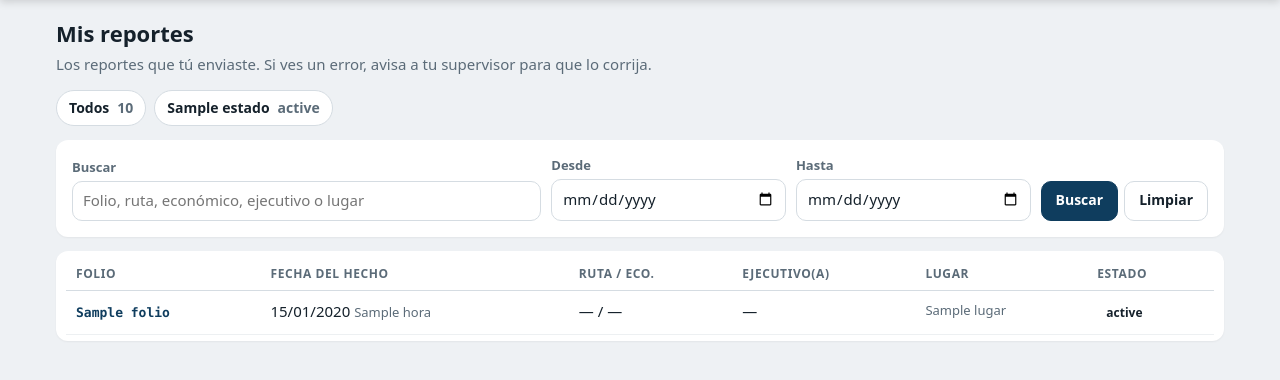
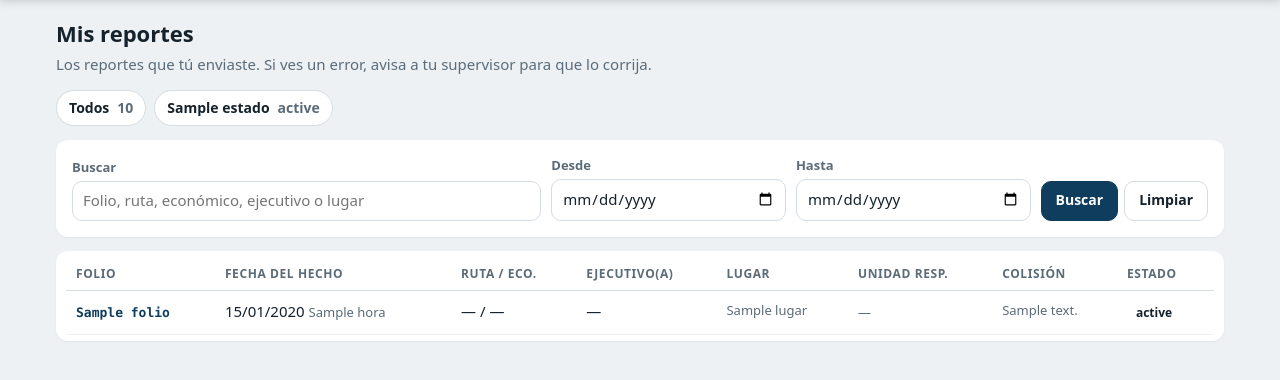
Before and after one commit to nahum0027/siniestros, a Django app: template siniestros/templates/siniestros/lista.html in a window 1280 px wide. Shown: the part 58-438 px from the top of the page. Run offline with Django 5.2, Linux system fonts and the light colour scheme; the template is opened without the code that fills it: most values are stand-ins (such as "Sample title", 1, 10 or a date in 2020).

Commit message:
Reportes: columnas unidad responsable y tipo de colisión

```diff
--- a/siniestros/templates/siniestros/lista.html
+++ b/siniestros/templates/siniestros/lista.html
@@ -21,6 +21,9 @@ tr.fila:hover td{background:#f7f9fb}
 .tenue{color:var(--muted);font-size:13px}
 .num{font-variant-numeric:tabular-nums;white-space:nowrap}
 .tarjetas{display:none}
+.resp{display:inline-block;font-size:12px;font-weight:700;border-radius:999px;padding:2px 9px;white-space:nowrap}
+.resp.si{background:var(--bad-soft);color:var(--bad)}
+.resp.no{background:var(--ok-soft);color:var(--ok)}
 .pag{display:flex;gap:8px;justify-content:center;align-items:center;margin-top:14px}
 @media (max-width:760px){
   .filtros{grid-template-columns:1fr 1fr}
@@ -70,7 +73,7 @@ tr.fila:hover td{background:#f7f9fb}
 <div class="card" style="padding:6px 10px">
   {% if pagina.object_list %}
   <table>
-    <thead><tr><th>Folio</th><th>Fecha del hecho</th><th>Ruta / Eco.</th><th>Ejecutivo(a)</th><th>Lugar</th>{% if revisor %}<th>Capturó</th>{% endif %}<th>Estado</th></tr></thead>
+    <thead><tr><th>Folio</th><th>Fecha del hecho</th><th>Ruta / Eco.</th><th>Ejecutivo(a)</th><th>Lugar</th><th>Unidad resp.</th><th>Colisión</th>{% if revisor %}<th>Capturó</th>{% endif %}<th>Estado</th></tr></thead>
     <tbody>
     {% for s in pagina %}
       <tr class="fila" onclick="location.href='{% url 'detalle' s.folio %}'">
@@ -79,6 +82,8 @@ tr.fila:hover td{background:#f7f9fb}
         <td class="num">{{ s.ruta|default:"—" }} / {{ s.economico|default:"—" }}</td>
         <td>{{ s.ejecutivo|default:"—" }}</td>
         <td class="tenue">{{ s.lugar|truncatechars:60|default:"—" }}</td>
+        <td>{% with r=s.datos.responsable|upper %}{% if r == "SI" or r == "SÍ" %}<span class="resp si">Sí</span>{% elif r == "NO" %}<span class="resp no">No</span>{% else %}<span class="tenue">—</span>{% endif %}{% endwith %}</td>
+        <td class="tenue">{{ s.datos.colision|lower|capfirst|default:"—" }}</td>
         {% if revisor %}<td class="tenue">{{ s.capturado_por.get_full_name|default:s.capturado_por.username }}</td>{% endif %}
         <td><span class="badge {{ s.estado }}">{{ s.estado_texto }}</span></td>
       </tr>
@@ -91,6 +96,7 @@ tr.fila:hover td{background:#f7f9fb}
         <div class="l1"><span class="folio">{{ s.folio }}{% if s.es_liberacion %} <span class="tag-lib">Liberación</span>{% endif %}</span><span class="badge {{ s.estado }}">{{ s.estado_texto }}</span></div>
         <div>{{ s.ejecutivo|default:"—" }} · Ruta {{ s.ruta|default:"—" }}</div>
         <div class="tenue">{{ s.fecha_hecho|date:"d/m/Y"|default:"—" }} {{ s.datos.hora }} · {{ s.lugar|truncatechars:50 }}</div>
+        {% if s.datos.colision or s.datos.responsable %}<div class="tenue">{{ s.datos.colision|default:"Sin tipo de colisión" }}{% with r=s.datos.responsable|upper %}{% if r == "SI" or r == "SÍ" %} · <span class="resp si">Responsable</span>{% elif r == "NO" %} · <span class="resp no">No responsable</span>{% endif %}{% endwith %}</div>{% endif %}
       </a>
     {% endfor %}
   </div>
```
